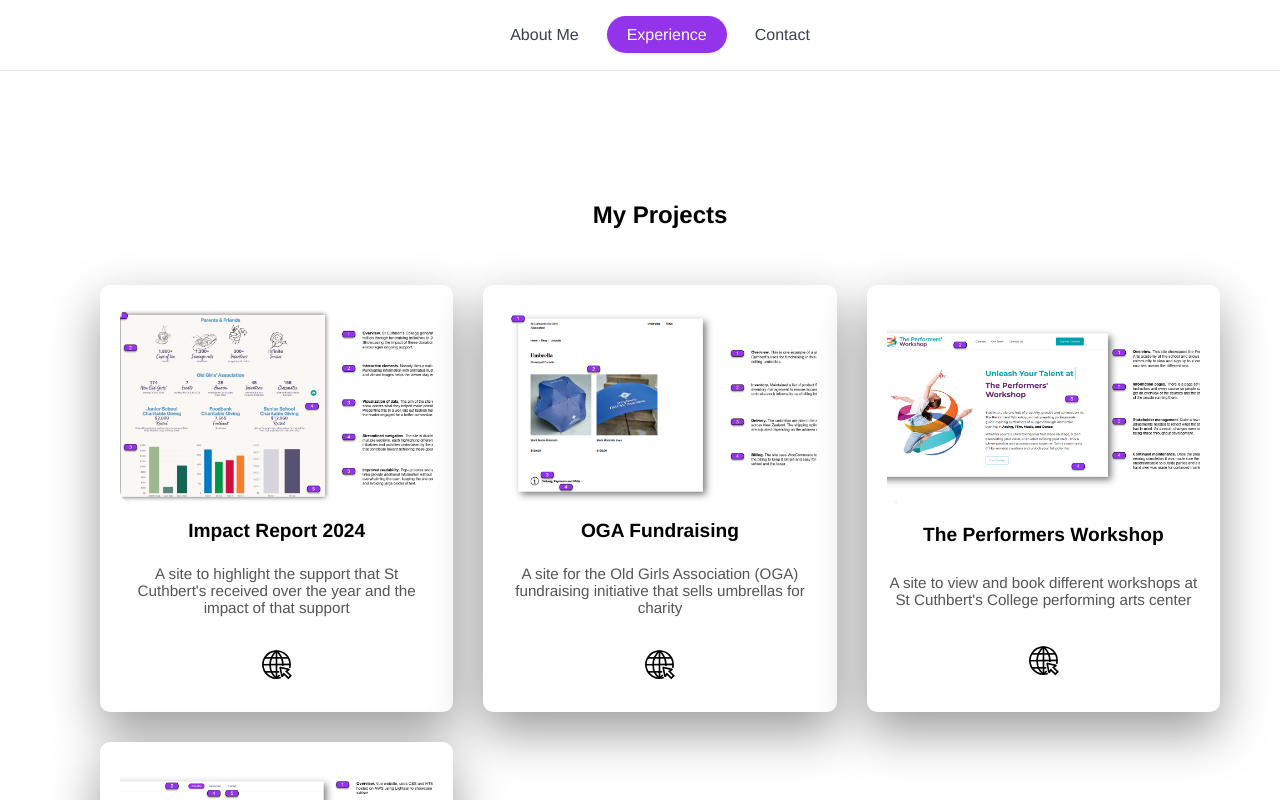
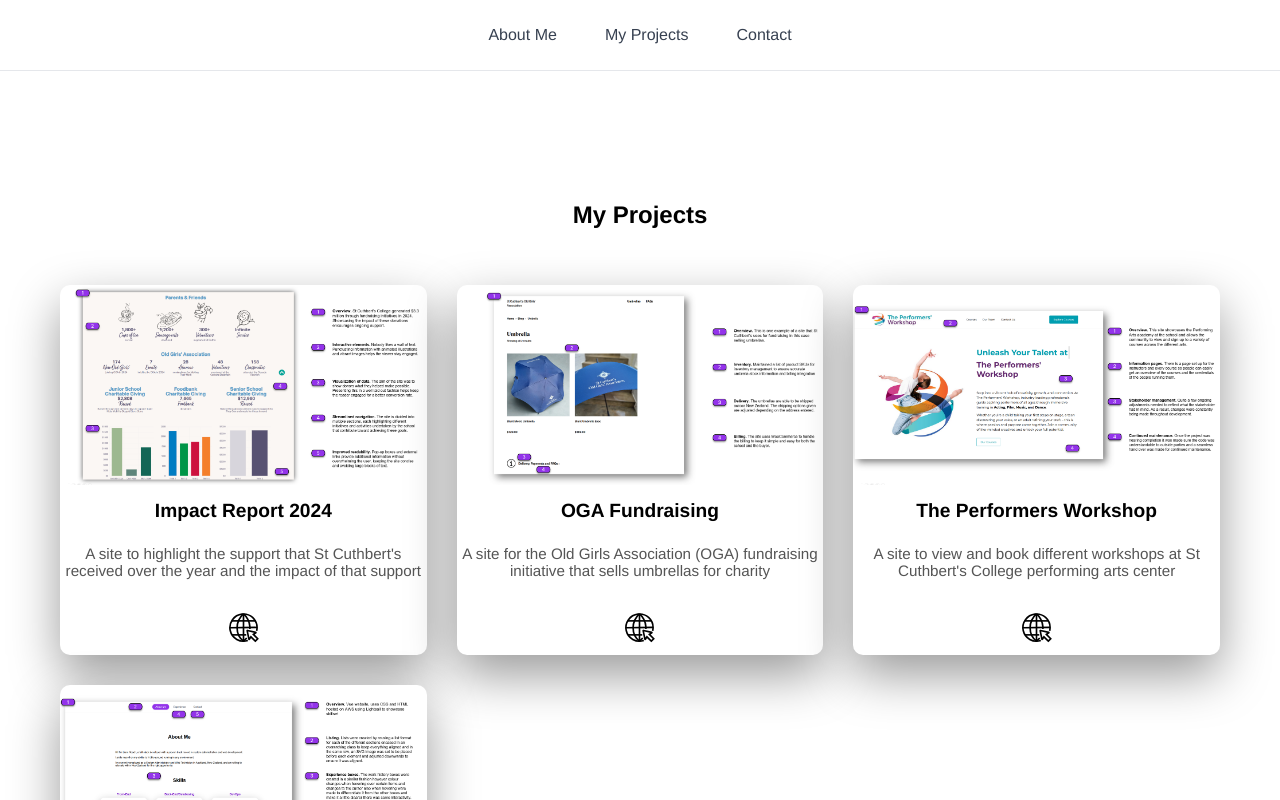
Before and after one commit to Rexic/CV_Website, a Vue app: page /workhistory in a window 1280 px wide. Shown: the top 800 px of the page. Built offline with nearby package versions, Linux system fonts and the light colour scheme.

Commit message:
aligned nav

```diff
--- a/src/App.vue
+++ b/src/App.vue
@@ -8,7 +8,7 @@
       <nav class="navbar">
         <ul>
           <li><router-link to="/">About Me</router-link></li>
-          <li><router-link to="/workhistory">Experience</router-link></li>
+          <li><router-link to="/projects">My Projects</router-link></li>
           <li><router-link to="/contact">Contact</router-link></li>
         </ul>
       </nav>
@@ -82,6 +82,7 @@ html, body, #app {
   padding-top: 10px;
   padding-bottom: 10px;
   margin: 0;
+  padding-right: 40px;
 }
 
 /* Nav links = pill buttons */
--- a/src/components/WorkHistory.vue
+++ b/src/components/WorkHistory.vue
@@ -128,7 +128,6 @@ export default {
 <style scoped>
 .projects {
   padding: 70px 20px;
-  padding-left: 60px;
 }
 
 .project-grid {
@@ -143,7 +142,6 @@ export default {
 .project-card {
   background: #fff;
   border-radius: 10px;
-  padding: 20px;
   box-shadow: 0 20px 50px rgba(0, 0, 0, 0.4);
   display: grid;
   flex-direction: column;
```
